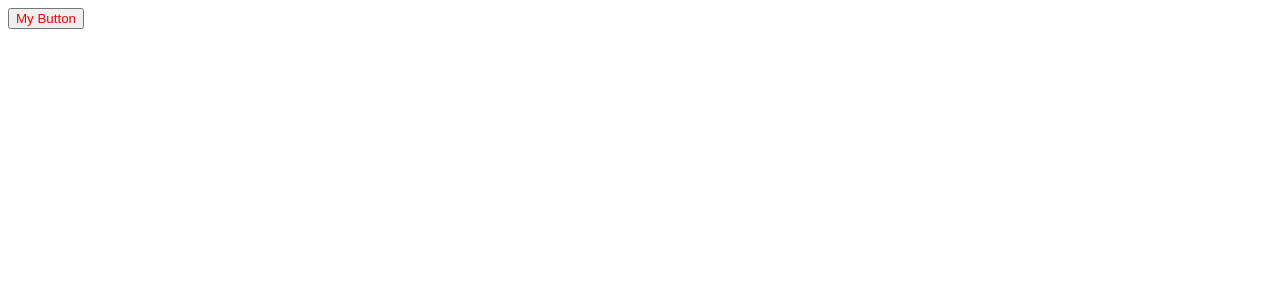
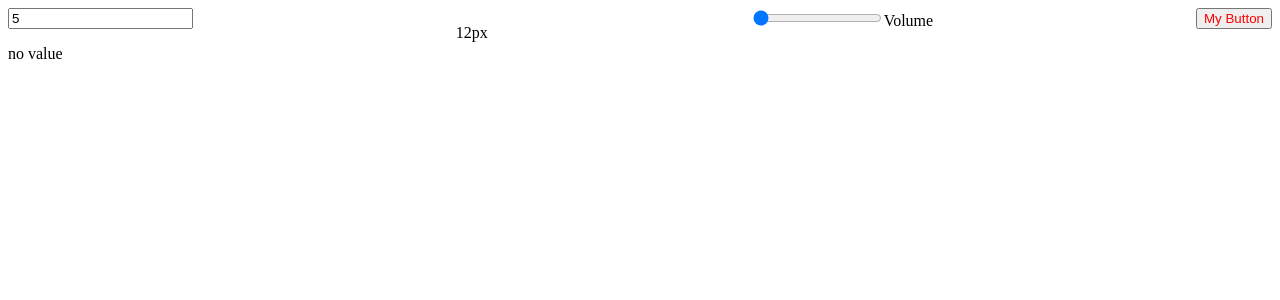
Before and after one commit to iliasse-e/angular-review, an Angular app: page / in a window 1280 px wide. Shown: the top 300 px of the page. Built offline with nearby package versions, Linux system fonts and the light colour scheme.

Commit message:
input update

```diff
--- a/src/app/app.component.ts
+++ b/src/app/app.component.ts
@@ -1,11 +1,19 @@
 import { Component } from '@angular/core';
 import { FormsModule } from '@angular/forms';
-import { MyButtonComponent } from "./my-button/my-button.component";
-
+import { MyButtonComponent } from "./styling-component/my-button.component";
+import { ChildAComponent } from './input-component/child-a.component';
+import { ChildBComponent } from "./input-component/pixel-label.component";
+import { CustomSlider } from "./input-component/custom-slider.component";
 @Component({
   selector: 'app-root',
-  imports: [FormsModule, MyButtonComponent],
+  imports: [FormsModule, MyButtonComponent, ChildAComponent, ChildBComponent, CustomSlider],
   template: `
+    <child-a [value]="5"></child-a>
+
+    <pixel-label [widthPx]="12" />
+
+    <slider [disabled]="'false'" />
+
     <my-button />
   `,
   styleUrl: './app.component.css'
--- /dev/null
+++ b/src/app/input-component/child-a.component.ts
@@ -0,0 +1,21 @@
+import { Component, input, InputSignal, booleanAttribute } from '@angular/core';
+
+@Component({
+  selector: 'child-a',
+  template: `
+    <input type="number" [value]="value()"/>
+
+    <p><span>{{value2() || 'no value'}}</span></p>
+  `
+})
+export class ChildAComponent {
+  // input properties
+
+  // here input is a number, returning InputSignal<number>.
+  value: InputSignal<number> = input(0);
+
+  // Produces an InputSignal<number | undefined> because `value2` may not be set.
+  value2 = input<number>();
+
+  disabled = input(false, {transform: booleanAttribute});
+}
--- /dev/null
+++ b/src/app/input-component/custom-slider.component.ts
@@ -0,0 +1,22 @@
+import {Component, input, booleanAttribute, numberAttribute} from '@angular/core';
+
+@Component({
+    selector: 'slider',
+    template: `
+    <div>
+        <input
+        type="range"
+        min="0"
+        max="20"
+        id="slider"
+        [disabled]="disabled()"
+        [value]="value()"/>
+
+        <label for="slider">Volume</label>
+    </div>
+    `
+})
+export class CustomSlider {
+  disabled = input(false, {transform: booleanAttribute});
+  value = input(0, {transform: numberAttribute});
+}
--- /dev/null
+++ b/src/app/input-component/pixel-label.component.ts
@@ -0,0 +1,15 @@
+import { Component, input, InputSignalWithTransform } from "@angular/core";
+
+@Component({
+  selector: 'pixel-label',
+  template: `
+    <p><span>{{value()}}</span></p>
+  `
+})
+export class ChildBComponent {
+  value: InputSignalWithTransform<string, any> = input('', {transform: appendPx, alias: 'widthPx'});
+}
+
+function appendPx(value: number): string {
+  return value?.toString() + "px";
+}
--- a/src/app/my-button/my-button.component.ts
+++ b/src/app/styling-component/my-button.component.ts
@@ -5,9 +5,9 @@ import { Component, ViewEncapsulation } from '@angular/core';
   template: `
     <button class="my-btn">My Button</button>
   `,
-  styles: [`.my-btn {color: red}`],
-  encapsulation: ViewEncapsulation.ShadowDom // By default
+  styles: [`::ng-deep.my-btn {color: red}`],
+  encapsulation: ViewEncapsulation.Emulated // By default
 })
 export class MyButtonComponent {
-
+  // Testing styling
 }
```
Also changed, not shown: 1 other file (tests, documents, lock files or other folders).
